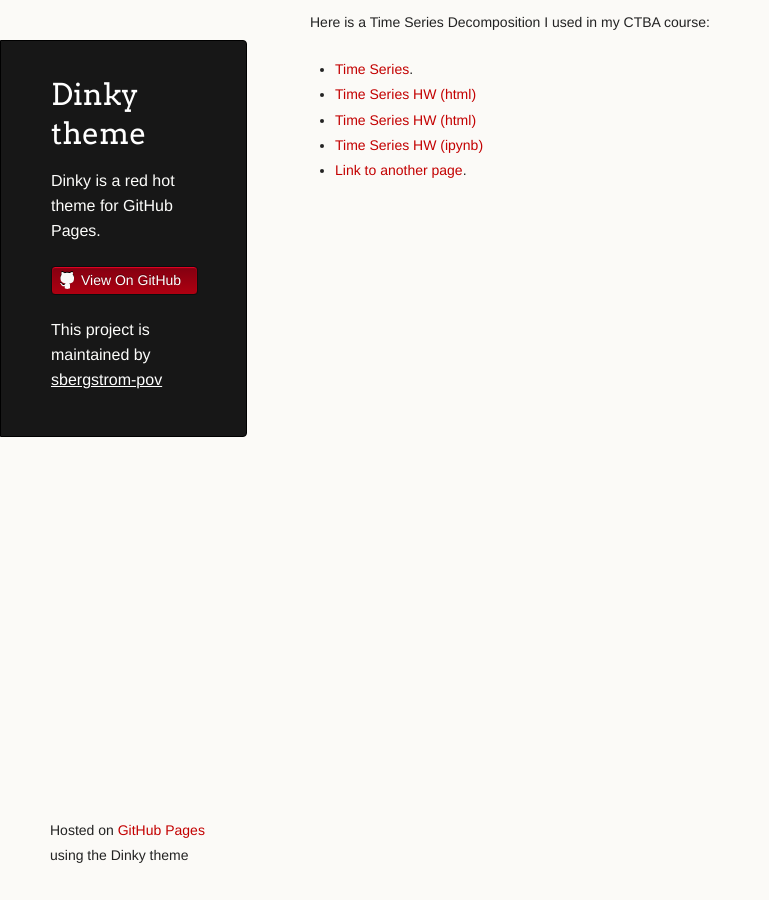
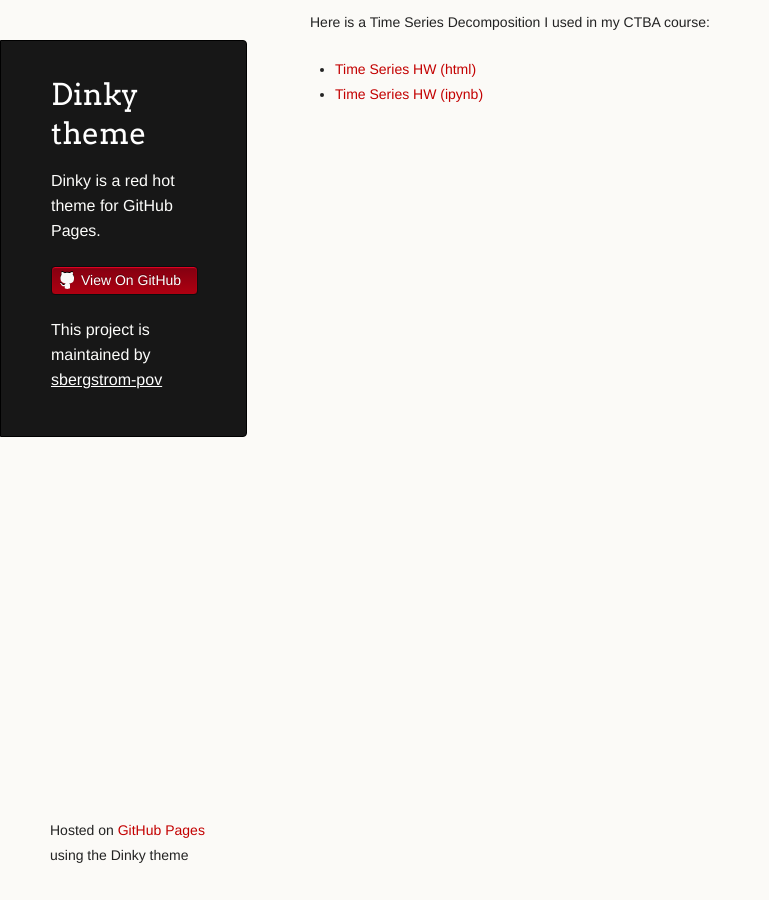
Before and after one commit to sbergstrom-pov/OLDsbergstrom-pov.github.io, a Jekyll site: the page built from timeSeries/index.md, in a window 1280 px wide. Shown: the whole page, without its empty margins (0-769 px from the left). Built offline with Jekyll 4.4.1, drawn with Linux system fonts in a browser that asks for light colours; our own code applies the rules of GitHub Pages for plain Markdown files.

Commit message:
Update index.md

```diff
--- a/timeSeries/index.md
+++ b/timeSeries/index.md
@@ -4,8 +4,5 @@
 ---
 
 Here is a Time Series Decomposition I used in my CTBA course:
--  [Time Series](./BUAD5112.html).
--  [Time Series HW (html)](./BUAD5112 M3 TimeSeries.html)
--  [Time Series HW (html)](./BUAD5112 M3 TimeSeries.html)
--  [Time Series HW (ipynb)](./BUAD5112 M3 TimeSeries.ipynb)
--  [Link to another page](./another-page.html).
+-  [Time Series HW (html)](./BUAD5112-M3-TimeSeries.html)
+-  [Time Series HW (ipynb)](./BUAD5112-M3-TimeSeries.ipynb)
```
